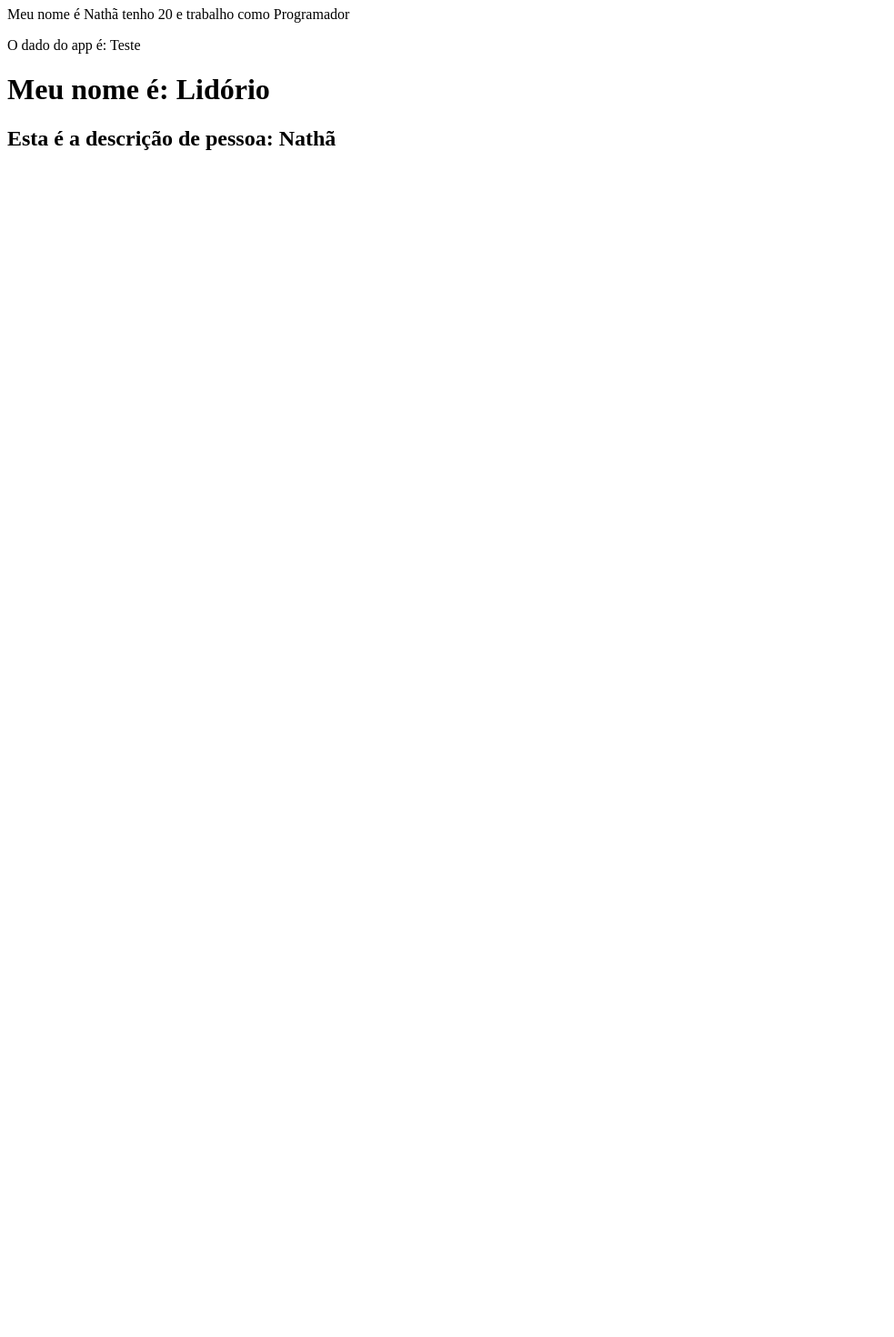
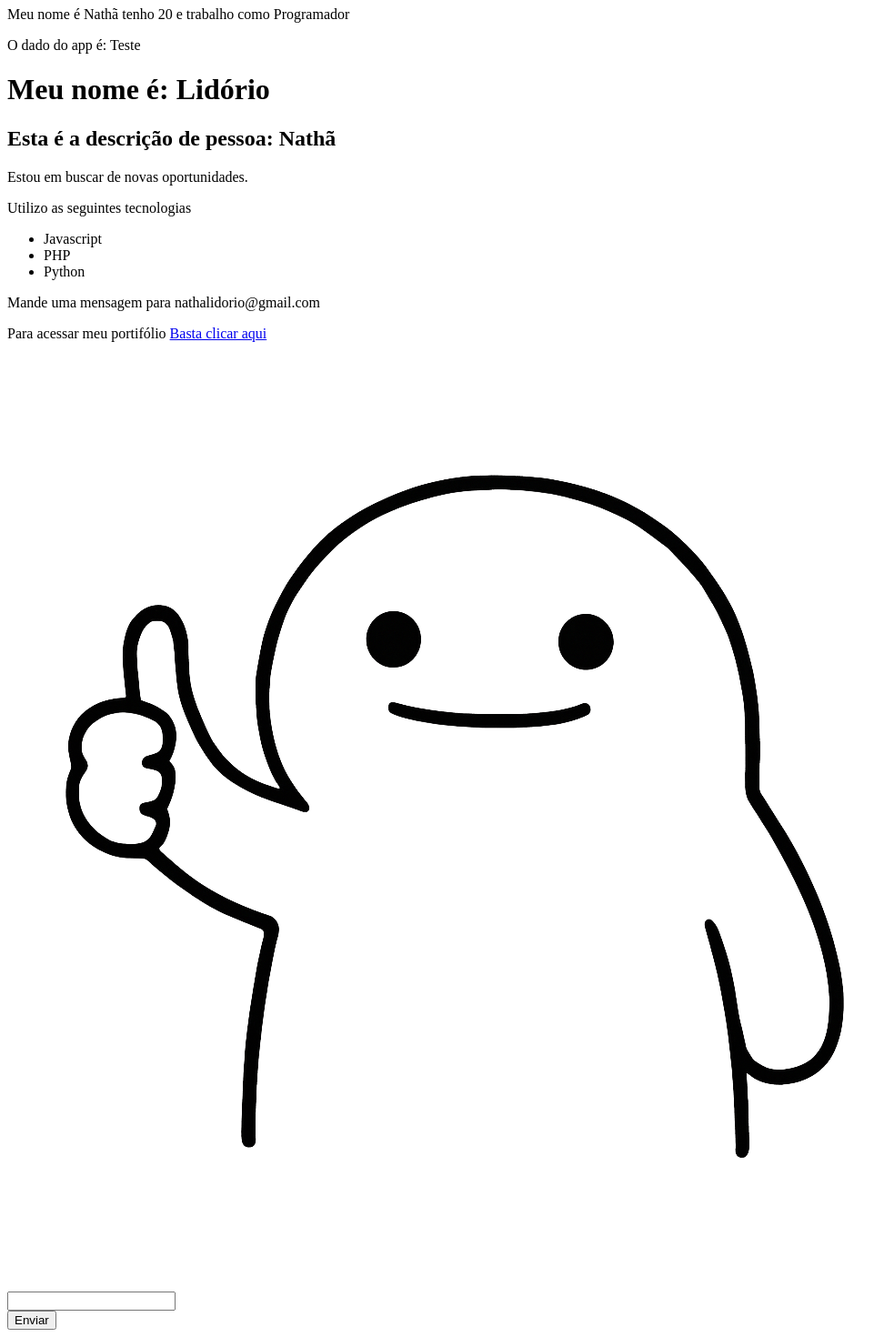
Before and after one commit to nathalidev/projeto1, a Vue app: page / in a window 1280 px wide. Shown: the part 73-1543 px from the top of the page at 91% size, without its empty margins (0-983 px from the left). Before the commit the page ends 800 px from the top, so only its background shows below. Built offline with nearby package versions, Linux system fonts and the light colour scheme.

Commit message:
segundo commit

```diff
--- /dev/null
+++ b/src/components/Formulario.vue
@@ -0,0 +1,22 @@
+<template>
+    <form action="">
+        <div>
+            <InputText/>
+        </div>
+        <div>
+            <Submit/>
+        </div>
+    </form>
+</template>
+
+<script>
+import InputText from './form/InputText.vue'  //importando o conteudo de input da pasta form
+import Submit from './form/Submit.vue'
+    export default {
+        name: "Form",
+        components: {
+            InputText,
+            Submit
+        }
+    }
+</script>
--- /dev/null
+++ b/src/components/Info.vue
@@ -0,0 +1,36 @@
+<template>
+    <div>
+        <p v-if ="esta_trabalhando">Estou trabalhando no momento.</p>
+        <p v-else>Estou em buscar de novas oportunidades.</p>
+        <p>Utilizo as seguintes tecnologias</p>
+        <ul>
+            <li>Javascript</li>
+            <li>PHP</li>
+            <li>Python</li>
+        </ul>
+        <p v-show = "mostrar_email && !esta_trabalhando">Mande uma mensagem para {{ email }}</p>
+        <p>Para acessar meu portifólio <a v-bind:href ="meu_link" target = "blank">Basta clicar aqui</a></p>
+        <Picture />
+    </div>
+</template>
+
+<!--use o v-show se o "senão não existir"-->
+<!--exemplo quero mostrar algo se a variavel exemplo for verdadeira mais e se ela não for? ai não faço nada nesse caso e ai que entrar o v-show se não usar v-if etc...-->
+
+<script>
+import Picture from './Picture.vue'
+    export default {
+        name: "Info",
+        components: {
+            Picture
+        },
+        data() {
+            return {
+                esta_trabalhando: false,
+                mostrar_email:true,
+                email: "nathalidorio@gmail.com",
+                meu_link: "https://www.inter.it/it"
+            };
+        },
+    }
+</script>
--- a/src/components/Pessoa.vue
+++ b/src/components/Pessoa.vue
@@ -1,10 +1,20 @@
 <template>
-    <h2>Esta é a descrição de pessoa: {{ nome }}</h2>
+    <div>
+        <h2>Esta é a descrição de pessoa: {{ nome }}</h2>
+        <Info />
+        <Formulario />
+    </div>
 </template>
 
 <script>
+import Info from './Info.vue'
+import Formulario from './Formulario.vue' //importando os arquivos formulario e info que estão FORA da pasta form
     export default {
         name: "Pessoa",
+        components: {
+            Info,
+            Formulario
+        },
         data() {
             return {
                 nome: "Nathã"
--- /dev/null
+++ b/src/components/Picture.vue
@@ -0,0 +1,14 @@
+<template>
+    <img :src="avatar" alt="descricao" />
+</template>
+<script>
+export default {
+    name: "Picture",
+    data() {
+        return {
+            avatar: "/img/ChatGPT Image 2 de mai. de 2025, 11_17_51 (1).png",
+            descricao: "Nathã Lidório"
+        };
+    },
+}
+</script>
--- /dev/null
+++ b/src/components/form/InputText.vue
@@ -0,0 +1,8 @@
+<template>
+    <input type="text">
+</template>
+<script>
+export default {
+    name: 'InputText',
+}
+</script>
--- /dev/null
+++ b/src/components/form/Submit.vue
@@ -0,0 +1,8 @@
+<template>
+    <input type="submit" value="Enviar">
+</template>
+<script>
+export default {
+    name: 'Submit'
+}
+</script>
```
Also changed, not shown: public/img/ChatGPT Image 2 de mai. de 2025, 11_17_51 (1).png (added).
